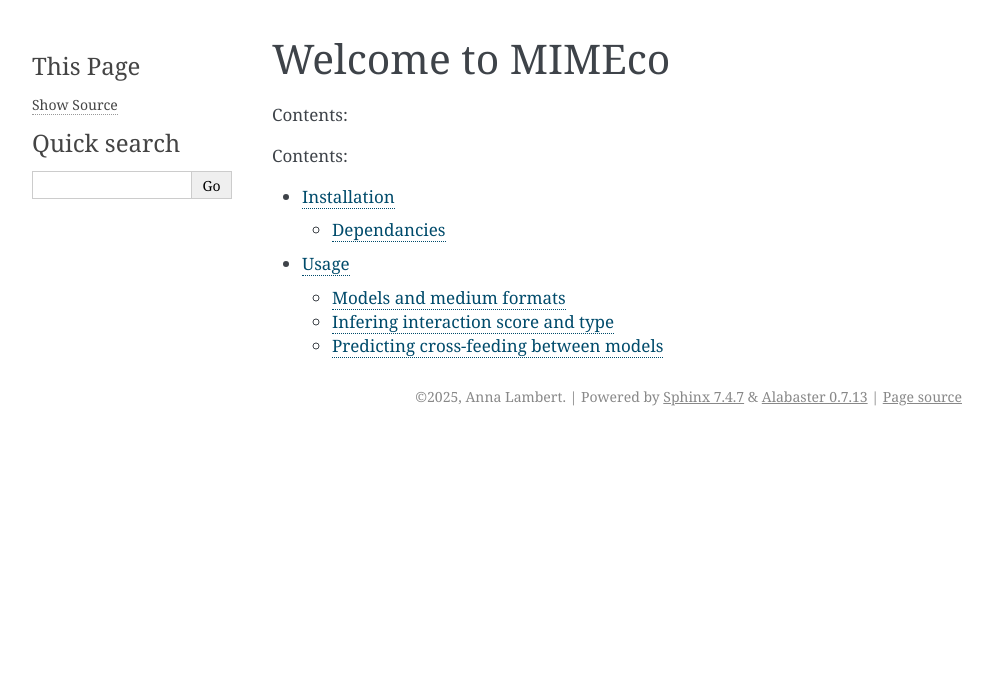
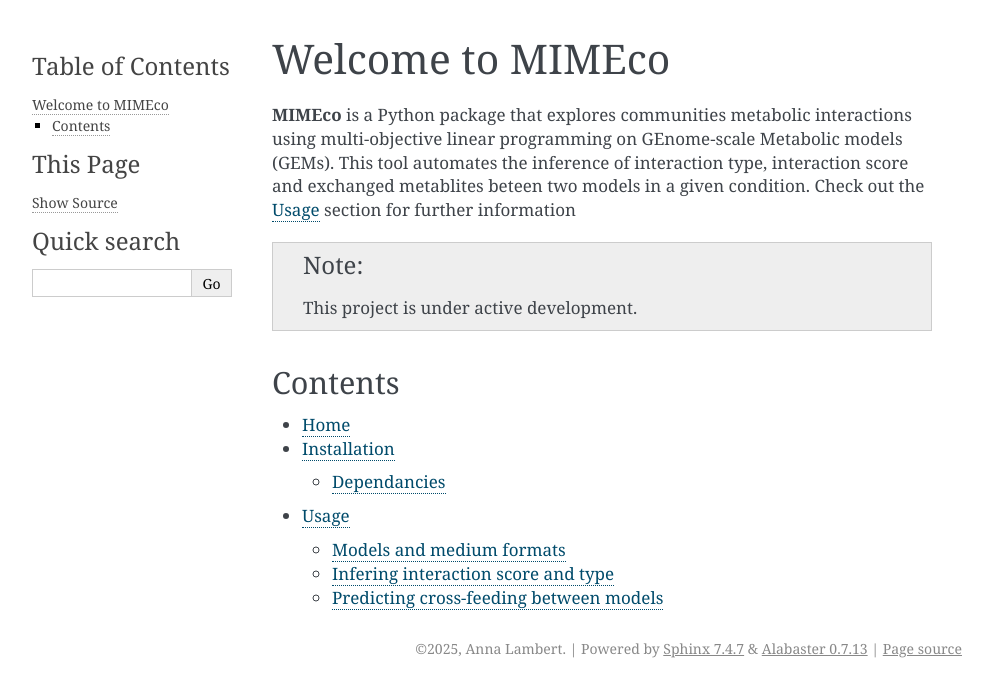
Before and after one commit to Anna-cell/mimeco, a Sphinx documentation site: the page built from source/index.rst, in a window 1280 px wide. Shown: the top 697 px of the page, without its empty margins (148-1141 px from the left). Built offline with Sphinx 7.4.7, drawn with Linux system fonts in a browser that asks for light colours.

Commit message:
update documentation

```diff
--- a/source/index.rst
+++ b/source/index.rst
@@ -1,11 +1,18 @@
 Welcome to MIMEco
-===================
+==================
+**MIMEco** is a Python package that explores communities metabolic interactions using multi-objective linear programming on GEnome-scale Metabolic models (GEMs).
+This tool automates the inference of interaction type, interaction score and exchanged metablites beteen two models in a given condition.
+Check out the :doc:`usage` section for further information
 
-Contents:
+.. note::
+
+   This project is under active development.
+
+Contents
+---------
 
 .. toctree::
-   :maxdepth: 2
-   :caption: Contents:
 
+    Home <self>
    installation
    usage
```
